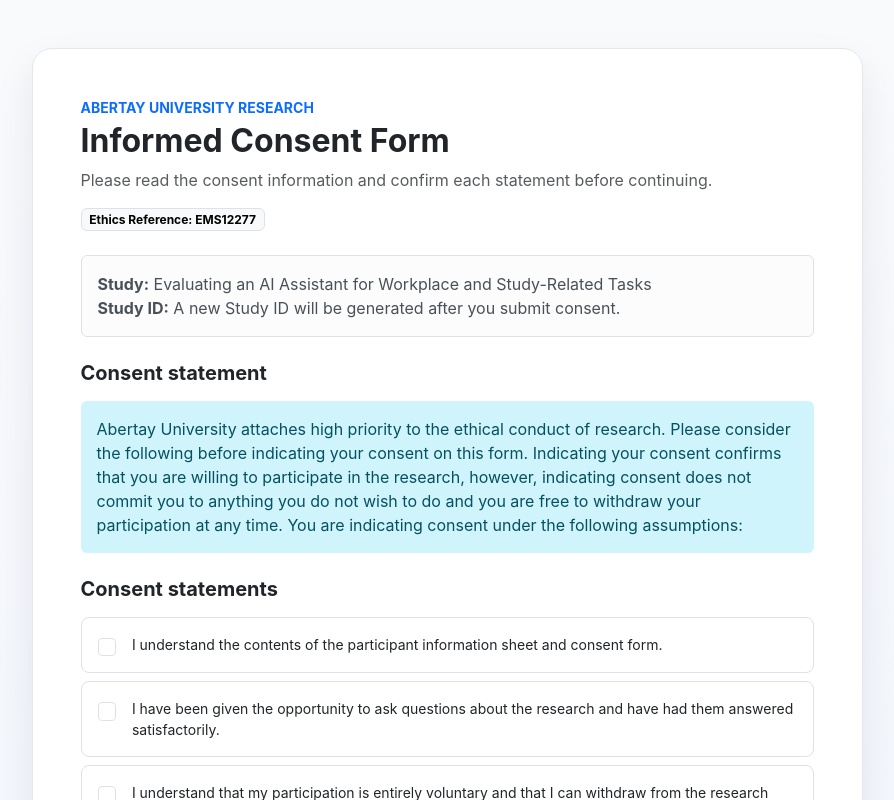
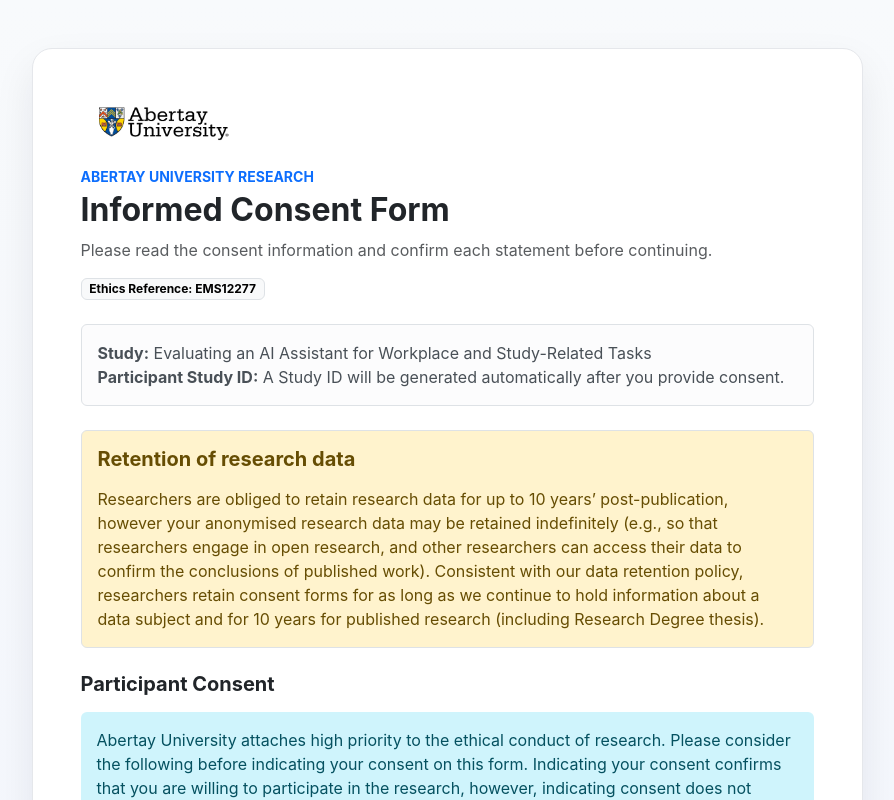
Before and after one commit to BhagyashreeKonde2505115/ems12172-complete-research-platform, a React (Vite) app in the folder frontend/: page / in a window 1280 px wide. Both pictures are taken after a click on the button "Continue to Consent Form". Shown: the top 800 px of the page, without its empty margins (193-1087 px from the left). Built offline with nearby package versions, Linux system fonts and the light colour scheme; no server answers.

Commit message:
frontend all changes done

```diff
--- a/frontend/src/data/content.js
+++ b/frontend/src/data/content.js
@@ -7,6 +7,8 @@
     "Dr George Lovell (p.g.lovell@abertay.ac.uk) and Dr Andrea Szymkowiak (a.szymkowiak@abertay.ac.uk)",
   duration: "Approximately 35–40 minutes",
 };
+
+export const mandatoryDataRetentionText = `Researchers are obliged to retain research data for up to 10 years’ post-publication, however your anonymised research data may be retained indefinitely (e.g., so that researchers engage in open research, and other researchers can access their data to confirm the conclusions of published work). Consistent with our data retention policy, researchers retain consent forms for as long as we continue to hold information about a data subject and for 10 years for published research (including Research Degree thesis).`;
 
 export const consentIntroduction =
   "Abertay University attaches high priority to the ethical conduct of research. Please consider the following before indicating your consent on this form. Indicating your consent confirms that you are willing to participate in the research, however, indicating consent does not commit you to anything you do not wish to do and you are free to withdraw your participation at any time. You are indicating consent under the following assumptions:";
@@ -19,7 +21,7 @@
   "I understand that I will interact with an AI-powered assistant and that its responses are computer-generated and may be inaccurate.",
   "I understand that my research data will be stored in pseudonymised form and that my name will not be stored with the research data.",
   "I understand that anonymised or pseudonymised findings from this research may be used in the researcher's MSc dissertation and related academic publications or presentations.",
-  "I understand the data-retention arrangements described in the Participant Information Sheet, including that research data must be retained in accordance with Abertay University's research data-retention requirements.",
+  "I confirm that I have read and understood the mandatory information concerning the retention of research data displayed on this consent form.",
   "I confirm that I am aged 18 or over and meet the inclusion criteria described in the Participant Information Sheet.",
   "I understand that I may choose not to answer an individual question or may stop participating at any time.",
   "I consent to take part in this study conducted by Bhagyashree Yashwant Konde.",
--- a/frontend/src/pages/Consent.jsx
+++ b/frontend/src/pages/Consent.jsx
@@ -2,6 +2,7 @@
 import {
   consentIntroduction,
   consentStatements,
+  mandatoryDataRetentionText,
   privacyNoticeText,
   privacyNoticeUrl,
   studyDetails,
@@ -15,6 +16,8 @@
   downloadConsentPDF,
   downloadPISPDF,
 } from "../utils/pdfDownloads.js";
+
+import abertayLogo from "../assets/abertay-logo.png";
 
 export default function Consent() {
   const {
@@ -47,9 +50,7 @@
   }
 
   async function handleConsentSubmit() {
-    if (!allChecked || loading) {
-      return;
-    }
+    if (!allChecked || loading) return;
 
     setLoading(true);
     setError("");
@@ -61,9 +62,7 @@
           window.setTimeout(
             () =>
               reject(
-                new Error(
-                  "The connection timed out. Please try again."
-                )
+                new Error("The connection timed out. Please try again.")
               ),
             30000
           )
@@ -121,6 +120,11 @@
           <div className="card research-card p-4 p-md-5">
             <header className="d-flex flex-wrap justify-content-between align-items-start gap-3 mb-4">
               <div>
+                <img
+                    src={abertayLogo}
+                    alt="Abertay University"
+                    className="abertay-logo mb-3"
+                  />
                 <p className="text-uppercase text-primary fw-bold small mb-1">
                   Abertay University Research
                 </p>
@@ -143,14 +147,32 @@
             <div className="alert alert-light border mb-4">
               <strong>Study:</strong> {studyDetails.title}
               <br />
-              <strong>Study ID:</strong>{" "}
+              <strong>Participant Study ID:</strong>{" "}
               {studyId ||
-                "A new Study ID will be generated after you submit consent."}
+                "A Study ID will be generated automatically after you provide consent."}
             </div>
+
+            <section
+              className="mb-4"
+              aria-labelledby="mandatory-data-retention"
+            >
+              <div className="alert alert-warning border mb-0">
+                <h2
+                  id="mandatory-data-retention"
+                  className="h5 fw-bold mb-3"
+                >
+                  Retention of research data
+                </h2>
+
+                <p className="mb-0">
+                  {mandatoryDataRetentionText}
+                </p>
+              </div>
+            </section>
 
             <section className="mb-4" aria-labelledby="consent-introduction">
               <h2 id="consent-introduction" className="h5 fw-bold mb-3">
-                Consent statement
+                Participant Consent
               </h2>
 
               <div className="alert alert-info border-0 mb-0">
--- a/frontend/src/pages/Debrief.jsx
+++ b/frontend/src/pages/Debrief.jsx
@@ -1,5 +1,5 @@
 import { useExperiment } from "../context/ExperimentContext.jsx";
-
+import abertayLogo from "../assets/abertay-logo.png";
 export default function Debrief() {
   const { studyId, setStep } = useExperiment();
 
@@ -8,6 +8,11 @@
       <div className="row justify-content-center">
         <div className="col-lg-9">
           <div className="card research-card p-4 p-md-5 shadow-sm">
+            <img
+                src={abertayLogo}
+                alt="Abertay University"
+                className="abertay-logo mb-3"
+              />
             <p className="text-primary fw-bold small text-uppercase mb-2">
               EMS12277 Debrief Sheet
             </p>
--- a/frontend/src/styles/theme.css
+++ b/frontend/src/styles/theme.css
@@ -74,10 +74,9 @@
 ========================================================= */
 
 .abertay-logo{
-  width:100px;
+  width:165px;
   height:auto;
   display:block;
-  margin:0 auto;
   object-fit:contain;
 }
 
--- a/frontend/src/utils/pdfDownloads.js
+++ b/frontend/src/utils/pdfDownloads.js
@@ -4,7 +4,10 @@
   pisText,
 } from "../data/content.js";
 
+
+
 const STUDY_DETAILS = {
+
   title:
     "Evaluating an AI Assistant for Workplace and Study-Related Tasks",
   ethicsReference: "EMS12277",
```
Also changed, not shown: frontend/src/assets/abertay-logo.png (renamed from frontend/src/assets/abertaylogo.png).
